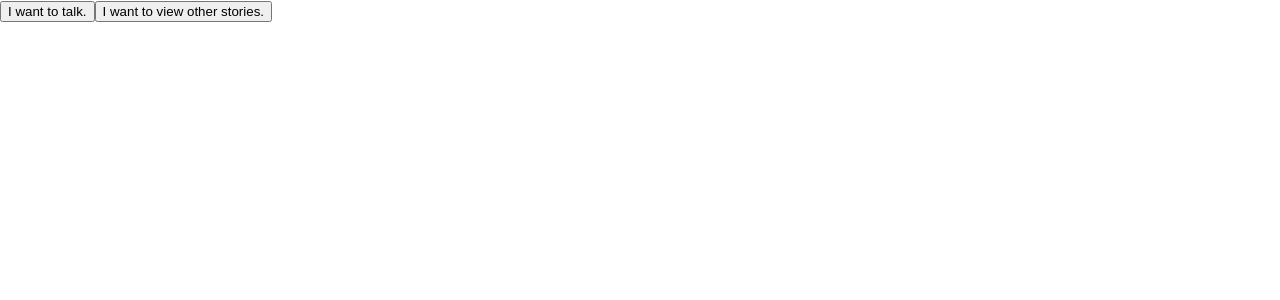
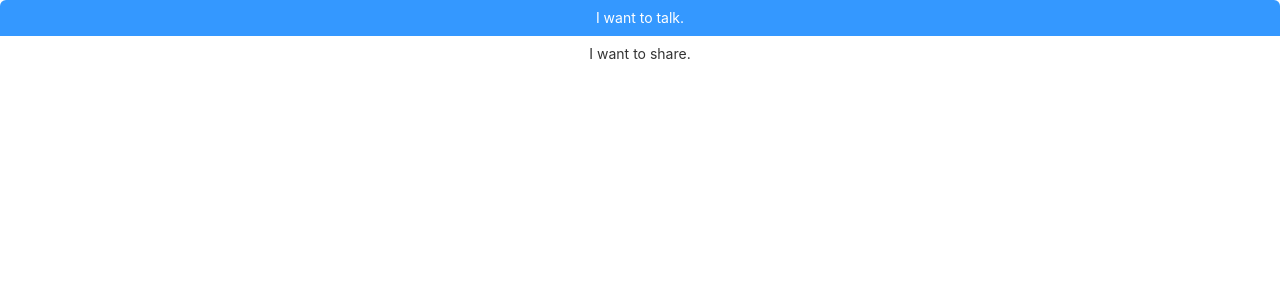
Before and after one commit to myfatemi04/rivers, a React (Create React App) app: page / in a window 1280 px wide. Shown: the top 300 px of the page. Built offline with nearby package versions, Linux system fonts and the light colour scheme.

Commit message:
fix button

```diff
--- a/src/pages/Home.js
+++ b/src/pages/Home.js
@@ -1,20 +1,14 @@
 import { ButtonGroup } from "rsuite";
 import { Button, ButtonToolbar } from 'rsuite';
-
+import "rsuite/dist/rsuite.min.css";
+import "./Home.css";
 export default function Home() {
-	<link rel="stylesheet" href="Home.css"></link>
 	return (
-	  <div>
-		<button-container>
-			<ButtonToolbar>
-				<Button appearance="default" block>
-				I want to talk.
-				</Button>
-				<Button appearance="default" block>
-				I want to view other stories.
-				</Button>
-			</ButtonToolbar>
-		</button-container>
+	  <div className='button-container'>
+		<ButtonGroup vertical>
+		<Button appearance="primary">I want to talk.</Button>
+		<Button appearance="subtle">I want to share.</Button>
+		</ButtonGroup>
 	  </div>
 	);
   }
```
